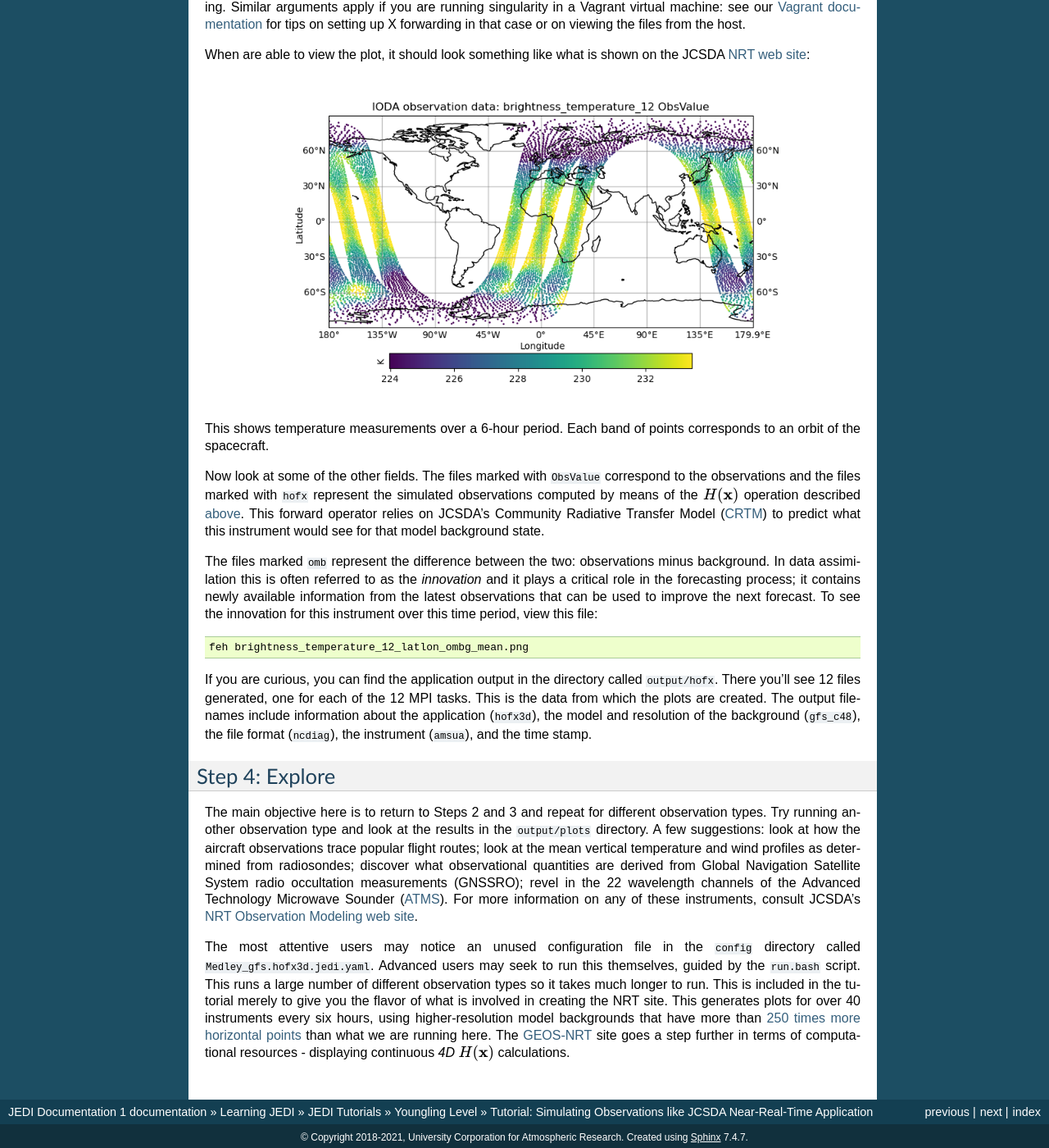
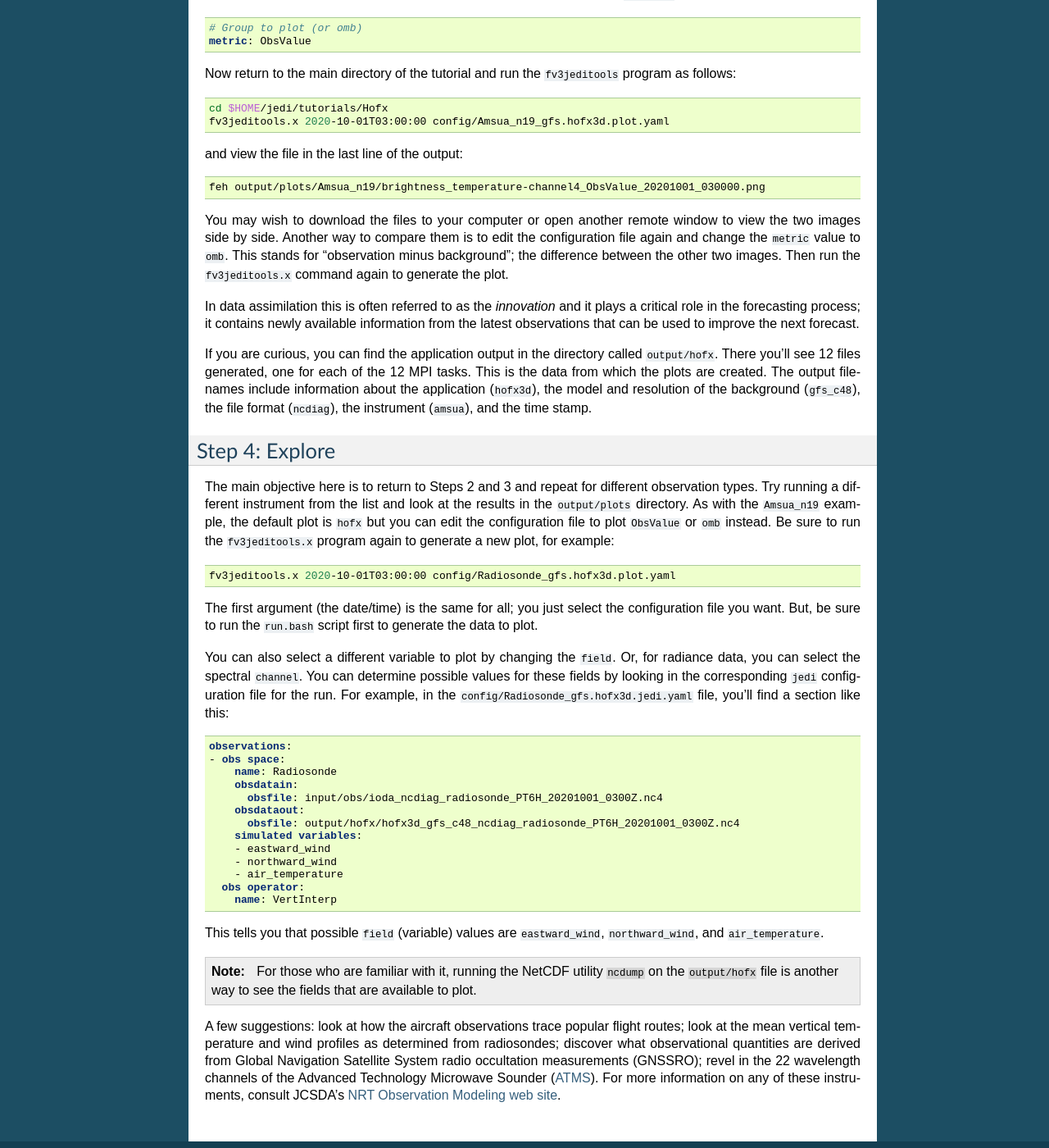
Before and after one commit to JCSDA/jedi-docs, a Sphinx documentation site: the page built from docs/learning/tutorials/level1/hofx_nrt.rst, in a window 1280 px wide and 1400 px high, scrolled down 3283 px. Shown: the whole window at 82% size. Built offline with Sphinx 7.4.7, drawn with Linux system fonts in a browser that asks for light colours; some of the changed text lies outside the part shown.

Commit message:
New tutorials ready for testing (#208)
* no need to make run.bash executable

* updates to runjedi tutorial

* add ioda tutorial skeleton

* ioda tutorial overview

* link examples

* make first tutorial a prereq

* step 2 in pretty good shape

* start on step 3

* step 4

* clean up ioda tutorial

* swap out sample figure for hofx tutorial

* clean up

* install fv3-jedi-tools

* doh! added the fv3-jedi-tools install to the wrong tutorial!

* remove fv3-jed-tools installation

* bugfix

* typos

* one more

* bugfix

* typo

* remove metop example

* add metop as another activity

```diff
--- a/docs/learning/tutorials/level1/hofx_nrt.rst
+++ b/docs/learning/tutorials/level1/hofx_nrt.rst
@@ -1,11 +1,10 @@
 .. _top-tut-hofx-nrt:
 
-Tutorial: Simulating Observations like JCSDA Near-Real-Time Application
-=======================================================================
+Tutorial: Simulating Observations with UFO
+==========================================
 
 Learning Goals:
- - Create simulated observations similar to those highlighted on JCSDA's `Near Real-Time (NRT) Observation Modeling web site <http://nrt.jcsda.org>`_
- - Acquaint yourself with the rich variety of observation operators now available in :doc:`UFO <../../../inside/jedi-components/ufo/index>`
+ - Acquaint yourself with some of the rich variety of observation operators now available in :doc:`UFO <../../../inside/jedi-components/ufo/index>`
 
 Prerequisites:
  - :doc:`Run JEDI in a Container <run-jedi>`
@@ -19,12 +18,9 @@
 
 In the data assimilation literature, this procedure is often represented by the expression :math:`H({\bf x})`.  Here :math:`{\bf x}` represents prognostic variables on the model grid, typically obtained from a forecast, and :math:`H` represents the *observation operator* that generates simulated observations from that model state.  The sophistication of observation operators varies widely, from in situ measurements where it may just involve interpolation and possibly a change of variables (e.g. radiosondes), to remote sensing measurements that require physical modeling to produce a meaningful result (e.g. radiance, GNSSRO).
 
-So, in this tutorial, we will be running an application called :math:`H({\bf x})`, which is often denoted in program and function names as ``Hofx``.  This in turn will highlight the capabilities of JEDI's Unified Forward Operator (:doc:`UFO <../../../inside/jedi-components/ufo/index>`).
+So, in this tutorial, we will be running an application called :math:`H({\bf x})`, which is often denoted in program and function names as ``Hofx``.  This will highlight the capabilities of JEDI's Unified Forward Operator (:doc:`UFO <../../../inside/jedi-components/ufo/index>`).
 
-The goal is to create plots comparable to JCSDA's `Near Real-Time (NRT) Observation Modeling web site <http://nrt.jcsda.org>`_.  This site regularly ingests observation data for the complete set of operational instruments at NOAA.  And, it compares these observations to forecasts made through NOAA's operational Global Forecasting System (FV3-GFS) and NASA's Goddard Earth Observing System (FV3-GEOS).
-
-But there is a caveat.  The NRT web site regularly simulates millions of observations using model backgrounds with operational resolution - and it does this every six hours!  That requires substantial high-performance computing (HPC) resources.  We want to mimic this procedure in a way that can be run on a laptop computer.  So, the model background you will use will be at a much lower horizontal resolution (c48, corresponding to about 14 thousand points in latitude and longitude) than the NRT website (GFS operational resolution of c768, corresponding to about 3.5 million points).
-
+When operational models compute ``Hofx`` as part of their cycling DA applications, they use high-resolution model backgrounds that require substantial high-performance computing (HPC) resources.  We want to mimic this procedure in a way that can be run on a laptop computer.  So, the model background you will use will be at a much lower horizontal resolution (c48, corresponding to about 14 thousand points in latitude and longitude) than the NOAA operational system (GFS resolution of c768, corresponding to about 3.5 million points).
 
 Step 1: Setup
 -------------
@@ -42,46 +38,11 @@
     ulimit -s unlimited
     ulimit -v unlimited
 
-
 Now, the description in the previous section gives us a good idea of what we need to run :math:`H({\bf x})`.  First, we need :math:`{\bf x}` - the model state.  In this tutorial we will use background states from the FV3-GFS model with a resolution of c48, as mentioned above.
 
-Next, we need observations to compare our forecast to.  Example observations available in this tutorial include (see the `NRT website <http://nrt.jcsda.org>`_ for an explanation of acronyms):
+Next, we need observations and the observation operators needed to simulate them.  For an overview of the observation operators currently implemented in JEDI, see the `JEDI documentation for UFO <https://jointcenterforsatellitedataassimilation-jedi-docs.readthedocs-hosted.com/en/latest/inside/jedi-components/ufo/obsops.html>`_.
 
-* Aircraft
-* Sonde
-* Satwinds
-* Scatwinds
-* Vadwind
-* Windprof
-* SST
-* Ship
-* Surface
-* cris-npp
-* cris-n20
-* airs-aqua
-* gome-metopa
-* gome-metopb
-* sbuv2-n19
-* amsua-aqua
-* amsua-n15
-* Amsua-n18
-* amsua-n19
-* amsua-metopa
-* amsua-metopb
-* amsua-metopc
-* iasi-metopa
-* iasi-metopb
-* seviri-m08
-* seviri-m11
-* mhs-metopa
-* mhs-metopb
-* mhs-metopc
-* mhs-n19
-* ssmis-f17
-* ssmis-f18
-* atms-n20
-
-The script to get these background and observation files is in the container.  But, before we run it, we should find a good place to run our application.  The ``fv3-bundle`` directory is inside the container and thus read-only, so that will not do.
+The script to get the background and observation files is in the container.  But, before we run it, we should find a good place to run our application.  The ``fv3-bundle`` directory is inside the container and thus read-only, so that will not do.
 
 So, you'll need to copy the files you need over to your home directory that is dedicated to running the tutorial:
 
@@ -126,15 +86,17 @@
 Step 3: View the Simulated Observations
 ---------------------------------------
 
-You'll find the graphical output from Step 2 in the ``output/plots/Amsua_n19`` directory.
-
-You can use the linux utility ``feh`` to view the png files:
+After the ``run.bash`` script completes, the last line of the output should tell you the name of a plot that was generated:
 
 .. code-block:: bash
 
-   cd output/plots/Amsua_n19
-   feh brightness_temperature_12_ObsValue.png
+    Saving figure as output/plots/Amsua_n19/brightness_temperature-channel4_hofx_20201001_030000.png
 
+You can copy and paste that file name as an argument to the linux utility ``feh`` to view the png file:
+
+.. code-block:: bash
+
+   feh output/plots/Amsua_n19/brightness_temperature-channel4_hofx_20201001_030000.png
 
 If you get an error message it may be because you are accessing singularity from a remote machine.  As with other remote graphical applications, you need to make sure you use the `-Y` option to ``ssh`` to enable X forwarding, e.g. ``ssh -Y ...``.  Another tip is to open another window on that same machine and see what your ``DISPLAY`` environment variable is set to:
 
@@ -150,25 +112,84 @@
 
 If this still does not work, it might be worthwhile to copy the png files to your laptop or workstation for easier viewing.  Similar arguments apply if you are running singularity in a Vagrant virtual machine: see our :doc:`Vagrant documentation <../../../using/jedi_environment/vagrant>` for tips on setting up X forwarding in that case or on viewing the files from the host.
 
-When are able to view the plot, it should look something like what is shown on the JCSDA `NRT web site <http://nrt.jcsda.org/gfs/gfs/amsu-a-noaa19.html>`_:
+When are able to view the plot, it should look something like this:
 
-.. image:: images/brightness_temperature_12_ObsValue.png
+.. image:: images/brightness_temperature-channel4_hofx_20201001_030000.png
 
-This shows temperature measurements over a 6-hour period.  Each band of points corresponds to an orbit of the spacecraft.
+This shows simulated temperature measurements (``hofx``) over a 6-hour period computed by means of the :math:`H({\bf x})` operation described :ref:`above <hofxnrt-overview>`.  Each band of points corresponds to an orbit of the spacecraft.  This forward operator relies on JCSDA's Community Radiative Transfer Model (`CRTM <https://github.com/JCSDA/crtm>`_) to predict what this instrument would see for that model background state.
 
-Now look at some of the other fields.   The files marked with ``ObsValue`` correspond to the observations and the files marked with ``hofx`` represent the simulated observations computed by means of the :math:`H({\bf x})` operation described :ref:`above <hofxnrt-overview>`.  This forward operator relies on JCSDA's Community Radiative Transfer Model (`CRTM <https://github.com/JCSDA/crtm>`_) to predict what this instrument would see for that model background state.
+This is the default field to plot.  But, you can also plot other fields.  For example, one thing we may wish to do is to compare the simulated observations, ``hofx``, with the actual observations.  To do this, first edit the plot configuration file, ``config/Amsua_n19_gfs.hofx3d.plot.yaml`` and look for section like this:
 
-The files marked ``omb`` represent the difference between the two: observations minus background.  In data assimilation this is often referred to as the *innovation* and it plays a critical role in the forecasting process; it contains newly available information from the latest observations that can be used to improve the next forecast.  To see the innovation for this instrument over this time period, view this file:
+.. code-block:: yaml
+
+  # Group to plot (or omb)
+  metric: hofx
+
+  # Variable to plot
+  field: brightness_temperature
+
+  # Channel to plot
+  channel: 4
+
+To plot the actual observations, replace "hofx" in the "Group to plot" with ``ObsValue`` (capitalization is important):
+
+.. code-block:: yaml
+
+  # Group to plot (or omb)
+  metric: ObsValue
+
+Now return to the main directory of the tutorial and run the ``fv3jeditools`` program as follows:
 
 .. code-block:: bash
 
-   feh brightness_temperature_12_latlon_ombg_mean.png
+   cd $HOME/jedi/tutorials/Hofx
+   fv3jeditools.x 2020-10-01T03:00:00 config/Amsua_n19_gfs.hofx3d.plot.yaml
+
+and view the file in the last line of the output:
+
+.. code-block:: bash
+
+   feh output/plots/Amsua_n19/brightness_temperature-channel4_ObsValue_20201001_030000.png
+
+You may wish to download the files to your computer or open another remote window to view the two images side by side.  Another way to compare them is to edit the configuration file again and change the ``metric`` value to ``omb``.  This stands for "observation minus background"; the difference between the other two images.  Then run the ``fv3jeditools.x`` command again to generate the plot.
+
+In data assimilation this is often referred to as the *innovation* and it plays a critical role in the forecasting process; it contains newly available information from the latest observations that can be used to improve the next forecast.
 
 If you are curious, you can find the application output in the directory called ``output/hofx``. There you'll see 12 files generated, one for each of the 12 MPI tasks. This is the data from which the plots are created. The output filenames include information about the application (``hofx3d``), the model and resolution of the background (``gfs_c48``), the file format (``ncdiag``), the instrument (``amsua``), and the time stamp.
 
 Step 4: Explore
 ---------------
 
-The main objective here is to return to Steps 2 and 3 and repeat for different observation types.  Try running another observation type and look at the results in the ``output/plots`` directory.  A few suggestions: look at how the aircraft observations trace popular flight routes; look at the mean vertical temperature and wind profiles as determined from radiosondes; discover what observational quantities are derived from Global Navigation Satellite System radio occultation measurements (GNSSRO); revel in the 22 wavelength channels of the Advanced Technology Microwave Sounder (`ATMS <http://nrt.jcsda.org/gfs/gfs/atms-n20.html>`_).  For more information on any of these instruments, consult JCSDA's `NRT Observation Modeling web site <http://nrt.jcsda.org>`_.
+The main objective here is to return to Steps 2 and 3 and repeat for different observation types.  Try running a different instrument from the list and look at the results in the ``output/plots`` directory.   As with the ``Amsua_n19`` example, the default plot is ``hofx`` but you can edit the configuration file to plot ``ObsValue`` or ``omb`` instead.  Be sure to run the ``fv3jeditools.x`` program again to generate a new plot, for example:
 
-The most attentive users may notice an unused configuration file in the ``config`` directory called ``Medley_gfs.hofx3d.jedi.yaml``.  Advanced users may seek to run this themselves, guided by the ``run.bash`` script.  This runs a large number of different observation types so it takes much longer to run.  This is included in the tutorial merely to give you the flavor of what is involved in creating the NRT site.  This generates plots for over 40 instruments every six hours, using higher-resolution model backgrounds that have more than :ref:`250 times more horizontal points <hofxnrt-overview>` than what we are running here.  The `GEOS-NRT <http://nrt.jcsda.org/geos/>`_ site goes a step further in terms of computational resources - displaying continuous *4D* :math:`H({\bf x})` calculations.
+.. code-block:: bash
+
+   fv3jeditools.x 2020-10-01T03:00:00 config/Radiosonde_gfs.hofx3d.plot.yaml
+
+The first argument (the date/time) is the same for all; you just select the configuration file you want.  But, be sure to run the ``run.bash`` script first to generate the data to plot.
+
+You can also select a different variable to plot by changing the ``field``.  Or, for radiance data, you can select the spectral ``channel``.  You can determine possible values for these fields by looking in the corresponding ``jedi`` configuration file for the run.  For example, in the ``config/Radiosonde_gfs.hofx3d.jedi.yaml`` file, you'll find a section like this:
+
+.. code-block:: yaml
+
+   observations:
+   - obs space:
+       name: Radiosonde
+       obsdatain:
+         obsfile: input/obs/ioda_ncdiag_radiosonde_PT6H_20201001_0300Z.nc4
+       obsdataout:
+         obsfile: output/hofx/hofx3d_gfs_c48_ncdiag_radiosonde_PT6H_20201001_0300Z.nc4
+       simulated variables:
+       - eastward_wind
+       - northward_wind
+       - air_temperature
+     obs operator:
+       name: VertInterp
+
+This tells you that possible ``field`` (variable) values are ``eastward_wind``, ``northward_wind``, and ``air_temperature``.
+
+.. note::
+
+   For those who are familiar with it, running the NetCDF utility ``ncdump`` on the ``output/hofx`` file is another way to see the fields that are available to plot.
+
+A few suggestions: look at how the aircraft observations trace popular flight routes; look at the mean vertical temperature and wind profiles as determined from radiosondes; discover what observational quantities are derived from Global Navigation Satellite System radio occultation measurements (GNSSRO); revel in the 22 wavelength channels of the Advanced Technology Microwave Sounder (`ATMS <http://nrt.jcsda.org/gfs/gfs/atms-n20.html>`_).  For more information on any of these instruments, consult JCSDA's `NRT Observation Modeling web site <http://nrt.jcsda.org>`_.
--- a/docs/learning/tutorials/level3/index.rst
+++ b/docs/learning/tutorials/level3/index.rst
@@ -4,4 +4,7 @@
 
 For intrepid adventurers who are ready to dig into the JEDI code and become JEDI developers.
 
-Stay tuned for tutorials to come in this category.
+.. toctree::
+   :maxdepth: 2
+
+   ioda-python-api
--- a/docs/using/jedi_environment/singularity.rst
+++ b/docs/using/jedi_environment/singularity.rst
@@ -118,7 +118,7 @@
    export FC=mpifort
    export DISPLAY=localhost:0.0
 
-The last two lines of this example script are particularly noteworthy.  Setting the :code:`FC` environment variable as shown is currently required to compile and run JEDI with multiple mpi threads.  And, setting the :code:`DISPLAY` environment variable as shown should enable X forwarding from the Singularity container to your computer if you are using Linux/Unix.  This in turn will allow you to use graphical tools such as :code:`emacs` or :ref:`kdbg <kdbg>`.
+The last two lines of this example script are particularly noteworthy.  Setting the :code:`FC` environment variable as shown is currently required to compile and run JEDI with multiple mpi threads.  And, setting the :code:`DISPLAY` environment variable as shown should enable X forwarding from the Singularity container to your computer if you are using Linux/Unix.  This in turn will allow you to use graphical tools such as :code:`emacs`.
 
 
 If you are invoking the singularity shell from a vagrant virtual machine, then X Forwarding is a bit more complicated; :ref:`See here for how to setup X Forwarding on a Mac <mac-x-forwarding>`.
--- a/docs/using/jedi_environment/vagrant.rst
+++ b/docs/using/jedi_environment/vagrant.rst
@@ -119,7 +119,7 @@
 
 E: Enable X Forwarding (Optional)
 ^^^^^^^^^^^^^^^^^^^^^^^^^^^^^^^^^
-If you'd like to use graphical tools such as :ref:`kdbg <kdbg>` or :code:`emacs` from within the Singularity or Charliecloud container, you will need to set up X forwarding.  If you're doing this on a Mac, you will first need to install `XQuartz <https://www.xquartz.org/>`_, if it's not already installed.
+If you'd like to use graphical tools such as :code:`emacs` from within the Singularity or Charliecloud container, you will need to set up X forwarding.  If you're doing this on a Mac, you will first need to install `XQuartz <https://www.xquartz.org/>`_, if it's not already installed.
 
 After XQuartz is up and running, you can create and enter your VM as described in step C above.   Next you will have to set your :code:`DISPLAY` environment variable to use your local machine.  This is best done from within the container (either Singularity or Charliecloud) because environment variables set outside the container may not be accessible from within.
 
```
Also changed, not shown: other parts of docs/learning/tutorials/level1/hofx_nrt.rst (+0 -1 lines), docs/learning/tutorials/level1/run-jedi.rst (+5 -6 lines), docs/learning/tutorials/level3/ioda-python-api.rst (added, +257 -0 lines), docs/learning/tutorials/level1/images/brightness_temperature-channel4_hofx_20201001_030000.png (added), docs/learning/tutorials/level1/images/brightness_temperature_12_ObsValue.png (deleted), docs/learning/tutorials/level3/images/ioda-data-model.png (added).
